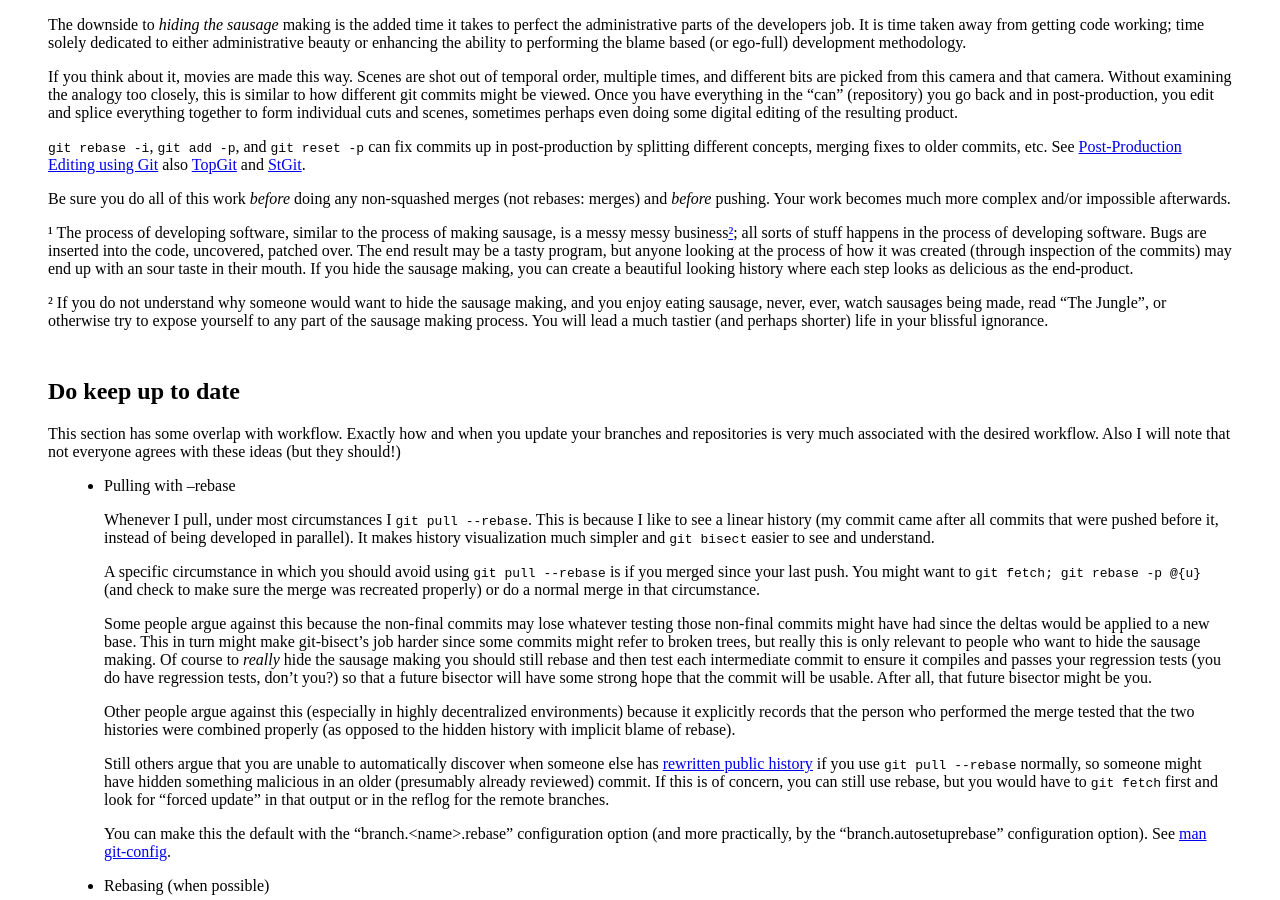
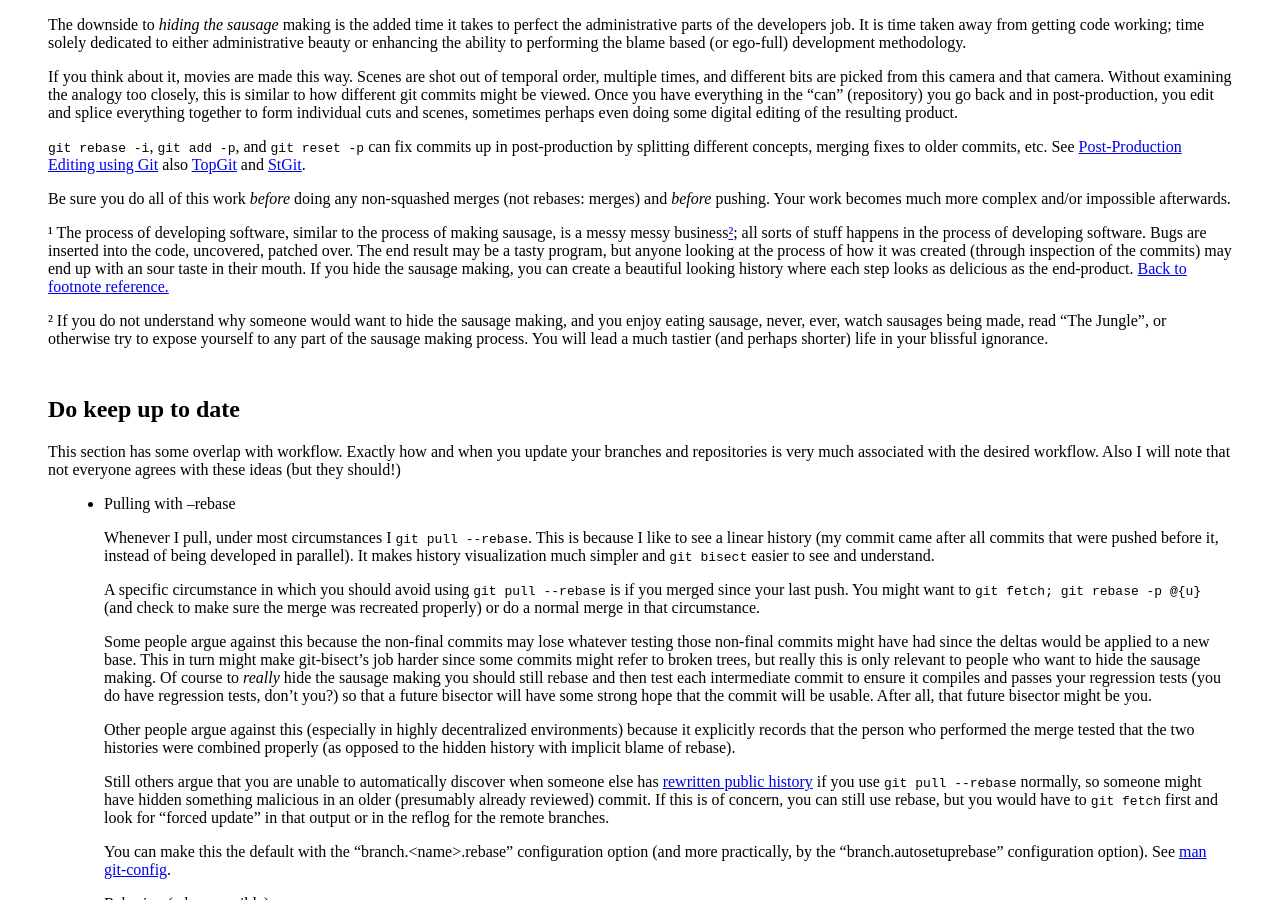
Before and after one commit to SethRobertson/GitBestPractices, a Jekyll site: the page built from index.md, in a window 1280 px wide and 900 px high, scrolled down 6417 px. Built offline with Jekyll 4.4.1, drawn with Linux system fonts in a browser that asks for light colours; Markdown is read by kramdown in place of the engine named in the settings.

Commit message:
Use correct link target syntax, add back link to footnote

```diff
--- a/index.md
+++ b/index.md
@@ -540,7 +540,7 @@ See [Enforcing standards](#enforce) below.
 <a name="sausage" />
 ## On Sausage Making
 
-Some people like to hide the sausage making<a href="sausage_metaphor">
+Some people like to hide the sausage making<a href="#sausage_metaphor">
 ¹</a>, or in other words pretend to the outside world that their
 commits sprung full-formed in utter perfection into their git
 repository.  Certain large public projects demand this, others demand
@@ -604,14 +604,14 @@ more complex and/or impossible afterwards.
 
 <a name="sausage_metaphor" />¹ The process of developing software,
 similar to the process of making sausage, is a messy messy business<a
-href="never_discover_how_sausages_are_made">²</a>; all sorts of stuff
+href="#never_discover_how_sausages_are_made">²</a>; all sorts of stuff
 happens in the process of developing software.  Bugs are inserted into
 the code, uncovered, patched over.  The end result may be a tasty
 program, but anyone looking at the process of how it was created
 (through inspection of the commits) may end up with an sour taste in
 their mouth.  If you hide the sausage making, you can create a
 beautiful looking history where each step looks as delicious as the
-end-product.
+end-product.  <a href="#sausage">Back to footnote reference.</a>
 
 <a name="never_discover_how_sausages_are_made" />² If you do not
 understand why someone would want to hide the sausage making, and you
```
